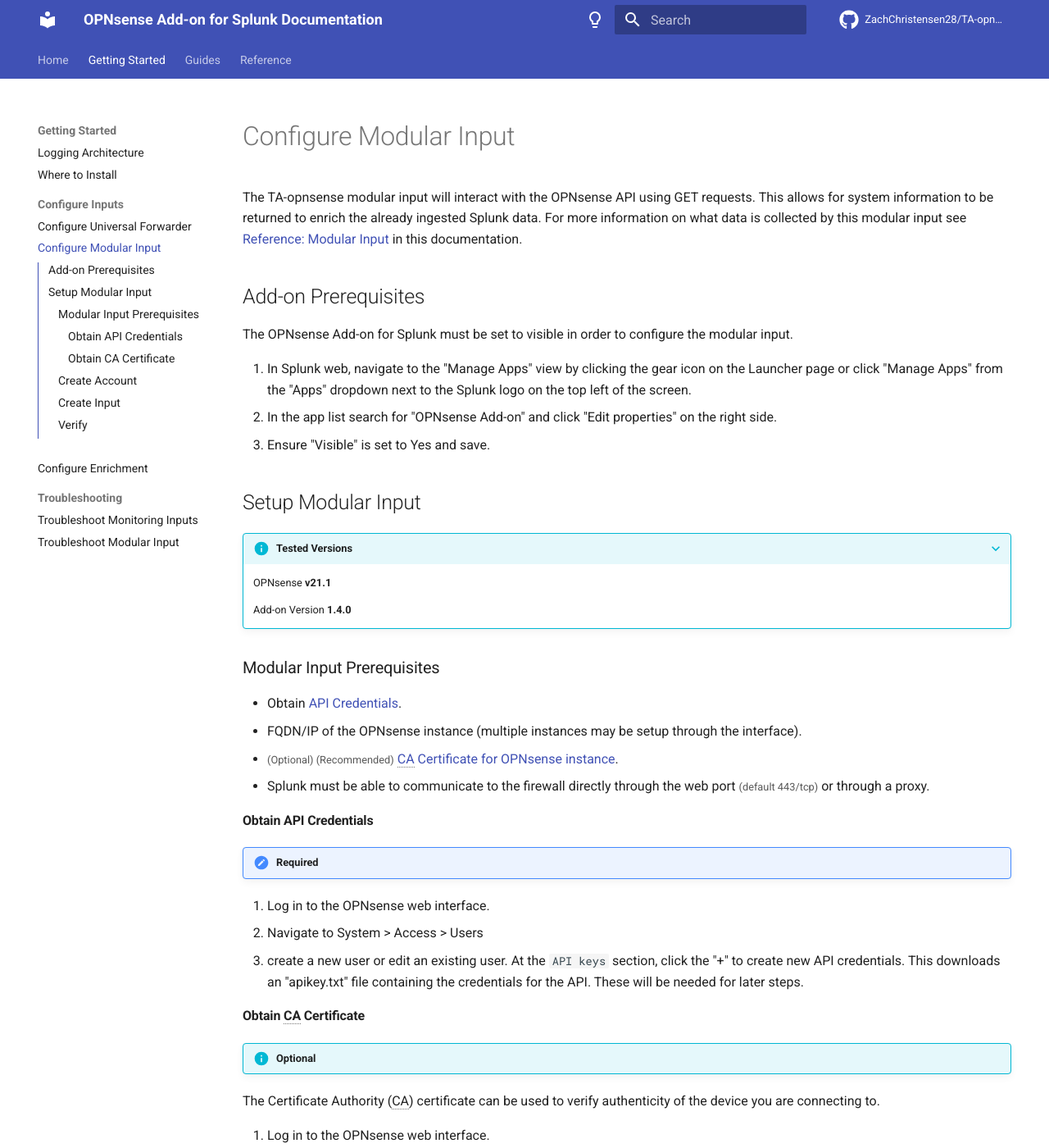
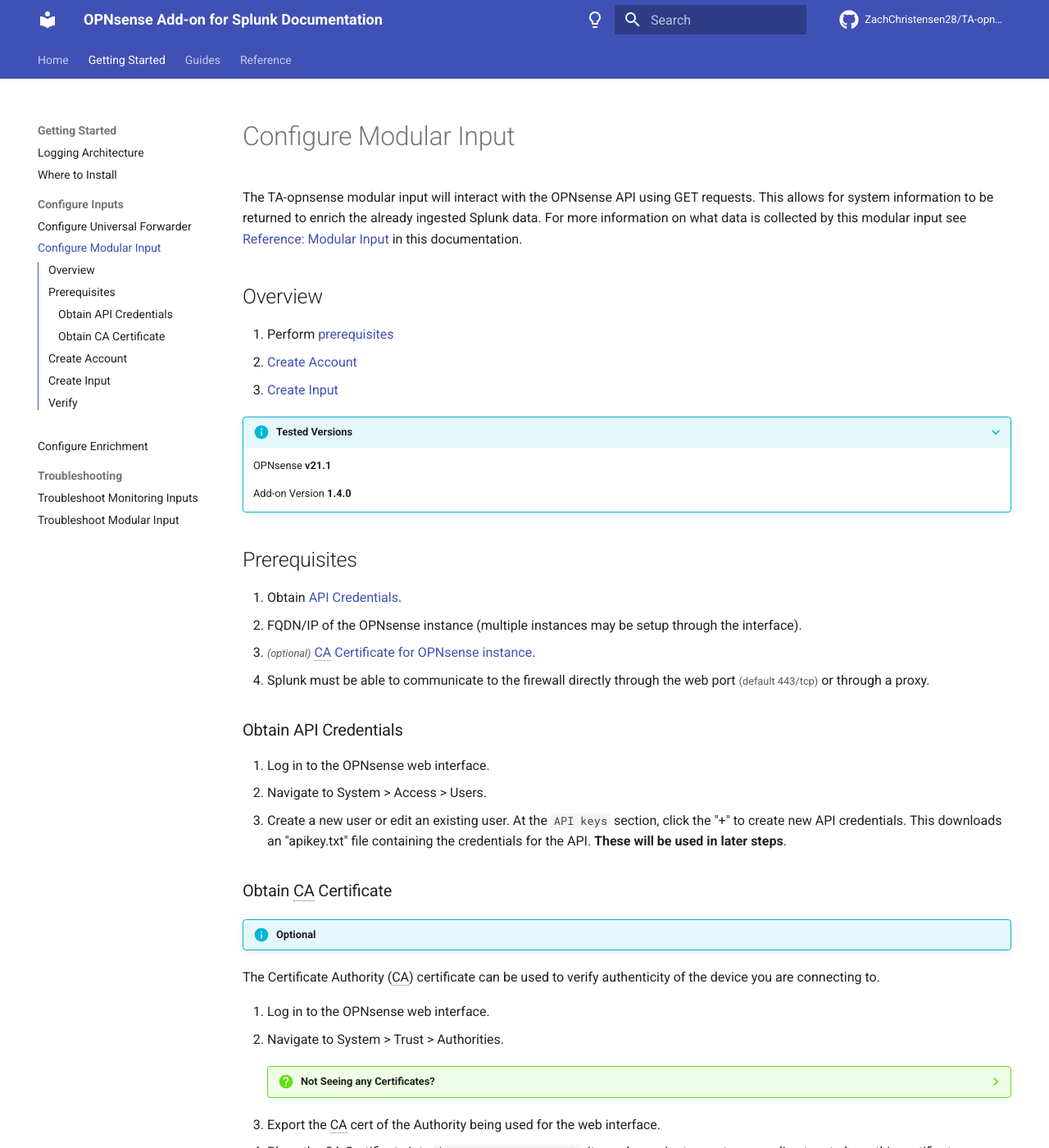
Before and after one commit to ZachChristensen28/splunk-opnsense-ta-documentation, an MkDocs documentation site: the page built from docs/getting-started/configure-inputs/configure-modinput.md, in a window 1280 px wide and 1400 px high. Shown: the whole window at 82% size. Built offline with MkDocs 1.6.1 and Material for MkDocs 9.7.7, drawn with Linux system fonts in a browser that asks for light colours; comment, search, counter and statistics services are not loaded; some of the changed text lies outside the part shown.

Commit message:
adding more detail to mod-input configuration
Signed-off-by: Zach Christensen <23529374+ZachChristensen28@users.noreply.github.com>

```diff
--- a/docs/getting-started/configure-inputs/configure-modinput.md
+++ b/docs/getting-started/configure-inputs/configure-modinput.md
@@ -2,15 +2,11 @@
 
 The TA-opnsense modular input will interact with the OPNsense API using GET requests. This allows for system information to be returned to enrich the already ingested Splunk data. For more information on what data is collected by this modular input see [Reference: Modular Input](../../../reference/reference-mod-input/) in this documentation.
 
-## Add-on Prerequisites
+## Overview
 
-The OPNsense Add-on for Splunk must be set to visible in order to configure the modular input.
-
-1. In Splunk web, navigate to the "Manage Apps" view by clicking the gear icon on the Launcher page or click "Manage Apps" from the "Apps" dropdown next to the Splunk logo on the top left of the screen.
-1. In the app list search for "OPNsense Add-on" and click "Edit properties" on the right side.
-1. Ensure "Visible" is set to Yes and save.
-
-## Setup Modular Input
+1. Perform [prerequisites](#prerequisites)
+1. [Create Account](#create-account)
+1. [Create Input](#create-input)
 
 ???+ info "Tested Versions"
     OPNsense **v21.1**
@@ -18,22 +14,20 @@
     Add-on Version **1.4.0**
 
 
-### Modular Input Prerequisites
+## Prerequisites
 
-* Obtain [API Credentials](#obtain-api-credentials).
-* FQDN/IP of the OPNsense instance (multiple instances may be setup through the interface).
-* <small>(Optional) (Recommended)</small> [CA Certificate for OPNsense instance](#obtain-ca-certificate).
-* Splunk must be able to communicate to the firewall directly through the web port <small>(default 443/tcp)</small> or through a proxy.
+1. Obtain [API Credentials](#obtain-api-credentials).
+1. FQDN/IP of the OPNsense instance (multiple instances may be setup through the interface).
+1. <small>_(optional)_</small> [CA Certificate for OPNsense instance](#obtain-ca-certificate).
+1. Splunk must be able to communicate to the firewall directly through the web port <small>(default 443/tcp)</small> or through a proxy.
 
-#### Obtain API Credentials
-
-!!! attention "Required"
+### Obtain API Credentials
 
 1. Log in to the OPNsense web interface.
-1. Navigate to System > Access > Users
-1. create a new user or edit an existing user. At the `API keys` section, click the "+" to create new API credentials. This downloads an "apikey.txt" file containing the credentials for the API. These will be needed for later steps.
+1. Navigate to System > Access > Users.
+1. Create a new user or edit an existing user. At the `API keys` section, click the "+" to create new API credentials. This downloads an "apikey.txt" file containing the credentials for the API. **These will be used in later steps**.
 
-#### Obtain CA Certificate
+### Obtain CA Certificate
 
 !!! info "Optional"
 
@@ -48,24 +42,28 @@
 1. Export the CA cert of the Authority being used for the web interface.
 1. Place the CA Certificate into `$SPLUNK_HOME/etc/auth`. It may be easier to create a new directory to keep this certificate separate <small>(i.e. `$SPLUNK_HOME/etc/auth/opnsense_certs`)</small>.
 
-### Create Account
+## Create Account
 
 At least one account is needed for the modular input to work.
 
 ![Account Setup](../../images/ta-opnsense-addon-account.png){ loading=lazy width=500 align=right }
 
-1. Verify [Prerequisites](#add-on-prerequisites) have been completed before proceeding.
+1. Verify [Prerequisites](#prerequisites) have been completed before proceeding.
 1. Log in to the Splunk web interface.
 1. Navigate to the OPNsense Add-on for Splunk > Configuration (Tab).
 
     ??? question "Not seeing the OPNsense Add-on?"
-        Verify the [Add-on Prerequistes](#add-on-prerequisites) have been completed.
+        The OPNsense Add-on for Splunk must be set to visible in order to configure the modular input.
+
+        1. In Splunk web, navigate to the "Manage Apps" view by clicking the gear icon on the Launcher page or click "Manage Apps" from the "Apps" dropdown next to the Splunk logo on the top left of the screen.
+        1. In the app list search for "OPNsense Add-on" and click "Edit properties" on the right side.
+        1. Ensure "Visible" is set to Yes and save.
 
 1. Add a new Account.
 1. Enter a name for the account.
 1. Enter the [API credentials](#obtain-api-credentials) previously created.
 1. Enter the IP/FQDN of the OPNsense instance.
-1. Enter the port number <small>(default 443)</small>.
+1. If different from default port of 443, enter the port number being used.
 1. <small>(Optional)</small> Enter the certificate path relative to `$SPLUNK_HOME/etc/auth` or as an absolute path.
 
     ???+ example
@@ -75,20 +73,22 @@
 
 1. Uncheck the box if you are not using a certificate to verify.
 1. Click add.
-1. <small>_(optional)_</small> Configure proxy
-1. <small>_(optional)_</small> Set logging level
+1. <small>_(optional)_</small> Configure proxy.
+1. <small>_(optional)_</small> Set logging level.
+1. Proceed to [create an input](#create-input).
 
 ![Input Setup](../../images/ta-opnsense-addon-inputs.png){ loading=lazy width=500 align=right }
 
-### Create Input
+## Create Input
 
+1. An [account](#create-account) is needed before proceeding.
 1. Navigate to the Input tab.
-1. Click "Create New Input"
+1. Click "Create New Input."
 1. For the selected input, enter a unique name, index, and an interval to run in seconds or a valid cron schedule.
 1. Select the correct account credentials for the input.
 1. Click add.
 
-### Verify
+## Verify
 
 Once completed the modular input will immediately run. To verify open up a search and run a similar query:
 
```
